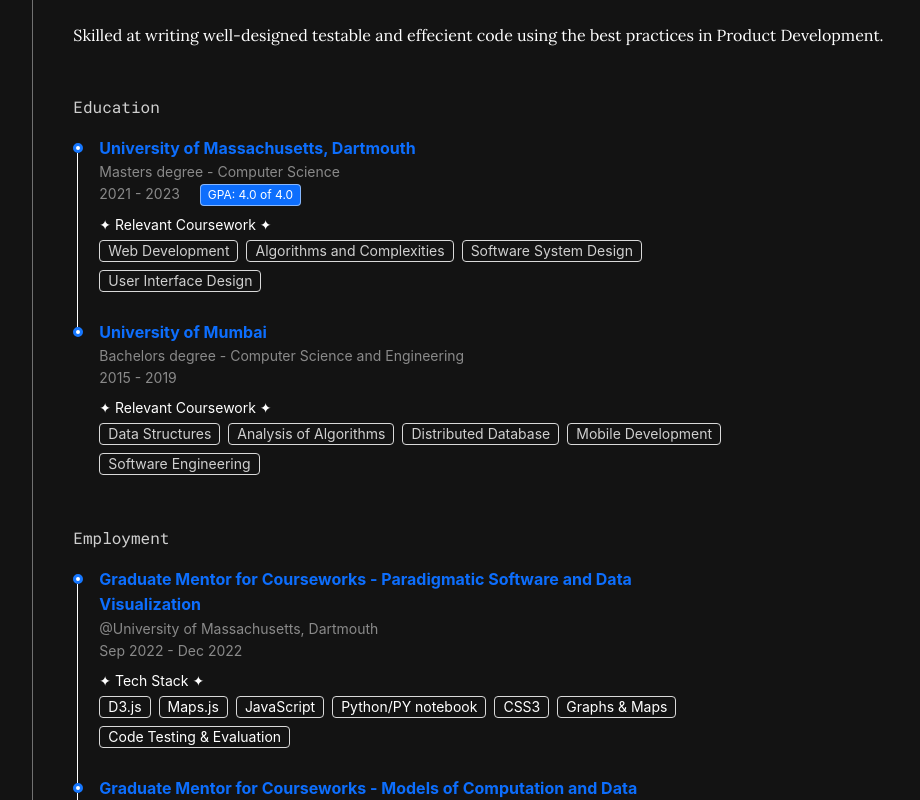
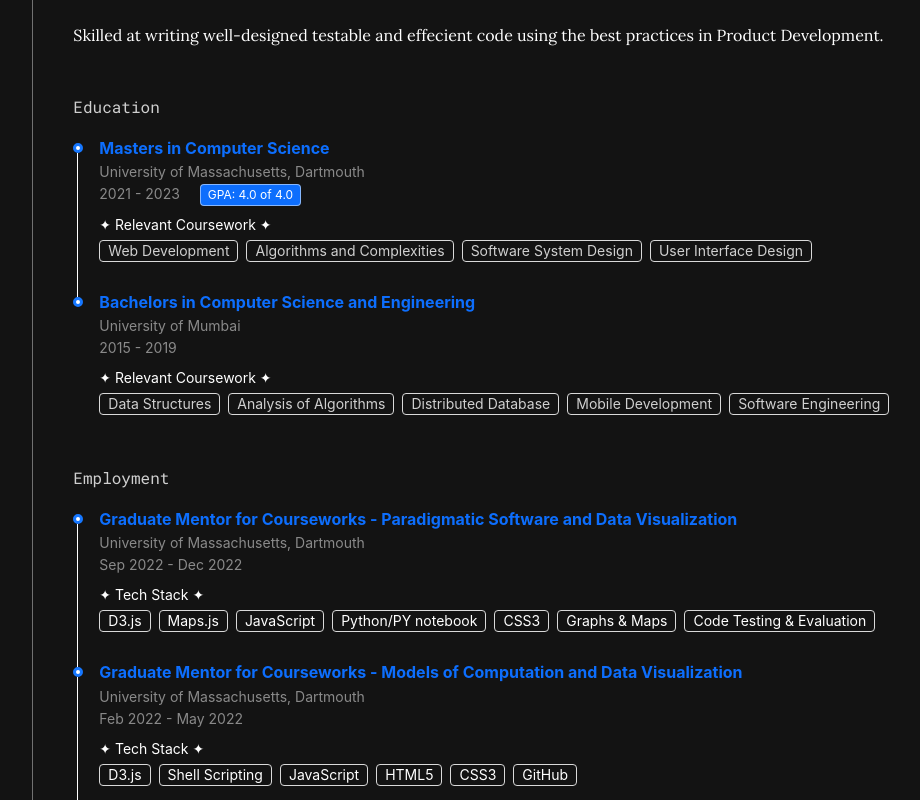
Before and after one commit to GavinDmello97/my-portfolio, a React (Create React App) app: page /main/ in a window 1280 px wide. Shown: the part 940-1740 px from the top of the page, without its empty margins (180-1100 px from the left). Built offline with nearby package versions, Linux system fonts and the light colour scheme.

Commit message:
added Ui and styling changes, minor content changes.

```diff
--- a/src/config/dataset.ts
+++ b/src/config/dataset.ts
@@ -34,7 +34,7 @@
         university_name: "University of Massachusetts, Dartmouth",
         start_year: "2021",
         end_year: "2023",
-        degree: "Masters degree",
+        degree: "Masters",
         specialization: "Computer Science",
         subjects: [
           "Web Development",
@@ -48,7 +48,7 @@
         university_name: "University of Mumbai",
         start_year: "2015",
         end_year: "2019",
-        degree: "Bachelors degree",
+        degree: "Bachelors",
         specialization: "Computer Science and Engineering",
         subjects: [
           "Data Structures",
--- a/src/screens/Profile/ProfileMenu.tsx
+++ b/src/screens/Profile/ProfileMenu.tsx
@@ -20,8 +20,18 @@
 
   return (
     <div className=" sticky-top flex-1 d-flex flex-column justify-content-start align-items-start  ">
-      <div className=" bg-warning  w-100 p-3 text-center ">
-        <b className="bg-warning d-none d-lg-block">SCROLL TO</b>
+      <div
+        className={`${
+          isDark ? "bg-warning" : "bg-warning"
+        } w-100 p-3 text-center `}
+      >
+        <b
+          className={`${
+            isDark ? "bg-warning" : "bg-warning"
+          } d-none d-lg-block text-white`}
+        >
+          SCROLL TO
+        </b>
         <i className="fa fa-map fa-lg d-block d-lg-none" />
       </div>
       <Menu
--- a/src/screens/Profile/ProfileResume.tsx
+++ b/src/screens/Profile/ProfileResume.tsx
@@ -87,26 +87,26 @@
       >
         Education
       </p>
-      <Timeline className="col-12 col-md-10 col-lg-8">
+      <Timeline className="col-12  ">
         {educationList &&
           educationList.map((education, index) => {
             return (
               <Timeline.Item className="col-12" key={index}>
                 <div className="col-12 ">
                   <p
-                    className="text-primary fw-bold col-12 mb-0"
+                    className={`text-primary  fw-bold col-12 mb-0`}
                     style={{ fontSize: 16 }}
                   >
-                    {education.university_name}
+                    {`${education.degree} in ${education.specialization}`}
                   </p>
                   <p className="col-12 mb-0" style={{ fontSize: 14 }}>
-                    {`${education.degree} - ${education.specialization}`}
+                    {education.university_name}
                   </p>
                   <p className="col-12 mb-2" style={{ fontSize: 14 }}>
                     {education.start_year} - {education.end_year}{" "}
                     {education.gpa && (
                       <Tag
-                        className="bg-primary mx-3"
+                        className={`bg-primary mx-3`}
                         style={{
                           color: "white",
                           border: "0.5px solid rgba(255,255,255,0.5)",
@@ -169,7 +169,7 @@
       >
         Employment
       </p>
-      <Timeline className="col-12 col-md-10 col-lg-8">
+      <Timeline className="col-12">
         {employmentList &&
           employmentList.map((employment) => {
             return (
@@ -181,8 +181,9 @@
                   >
                     {employment.position_title}
                   </p>
+
                   <p className="col-12 mb-0" style={{ fontSize: 14 }}>
-                    @{employment.company_name}
+                    {employment.company_name}
                   </p>
                   <p className="col-12 mb-2" style={{ fontSize: 14 }}>
                     {`${employment.start_month} ${employment.start_year} - ${employment.end_month} ${employment.end_year}`}
--- a/src/screens/Profile/ProfileTestimony.tsx
+++ b/src/screens/Profile/ProfileTestimony.tsx
@@ -64,16 +64,13 @@
                       {" "}
                       <p
                         className={"m-0"}
-                        style={{ color: "rgba(255, 255, 255,0.7)" }}
+                        style={{ color: "rgba(255, 255, 255,1)" }}
                       >
                         {` ${testimony.provider_first_name} ${testimony.provider_last_name}`}{" "}
                         <span style={{ color: "rgba(255, 255, 255,0.7)" }}>
-                          {`(${testimony.provider_position})`}
+                          {`(${testimony.provider_position} @ ${testimony.provider_company_name})`}
                         </span>
                       </p>
-                      <p
-                        style={{ color: "rgba(255, 255, 255,0.7)" }}
-                      >{`@ ${testimony.provider_company_name}`}</p>
                     </div>
                   </div>
                 </div>
```
